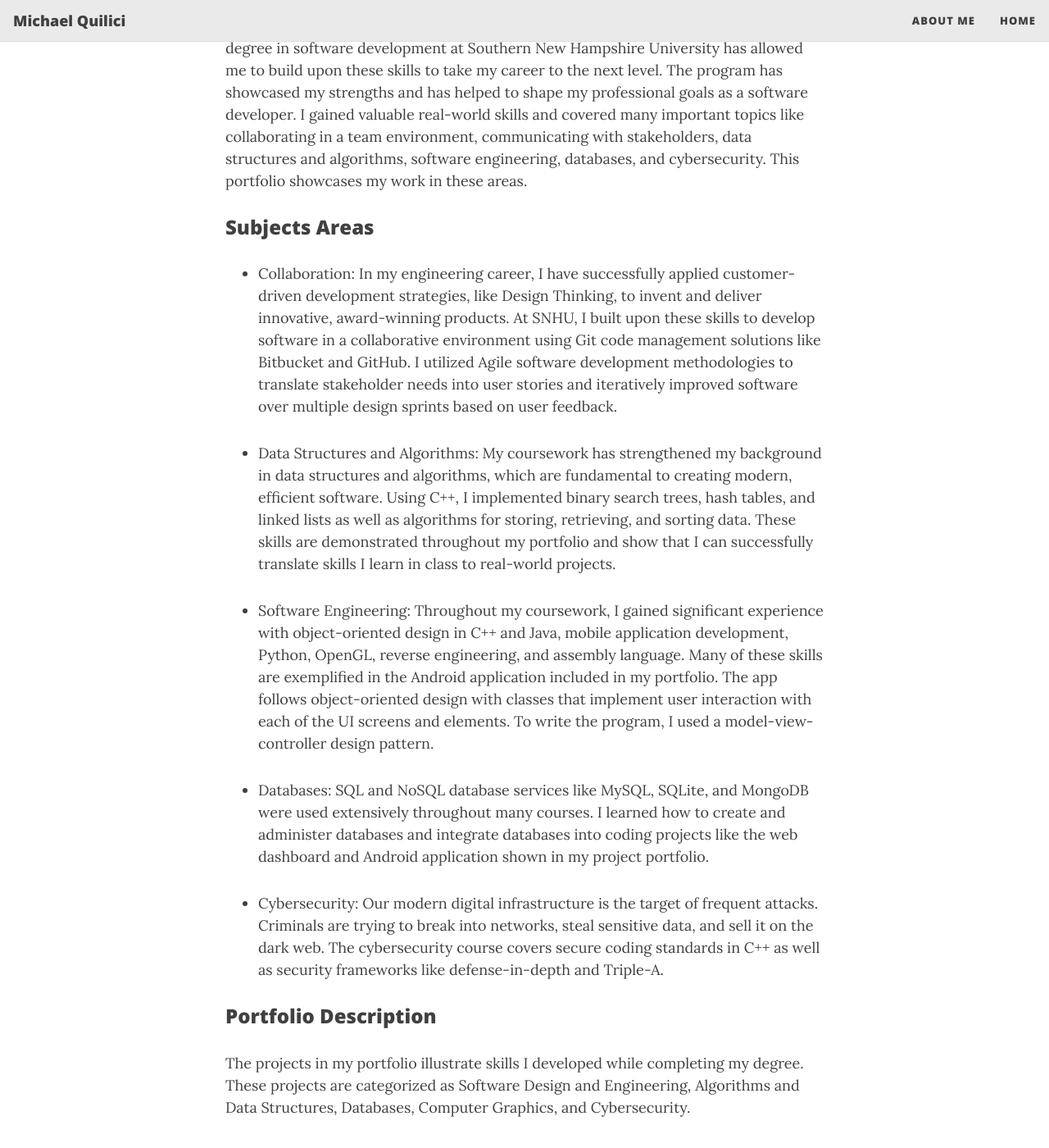
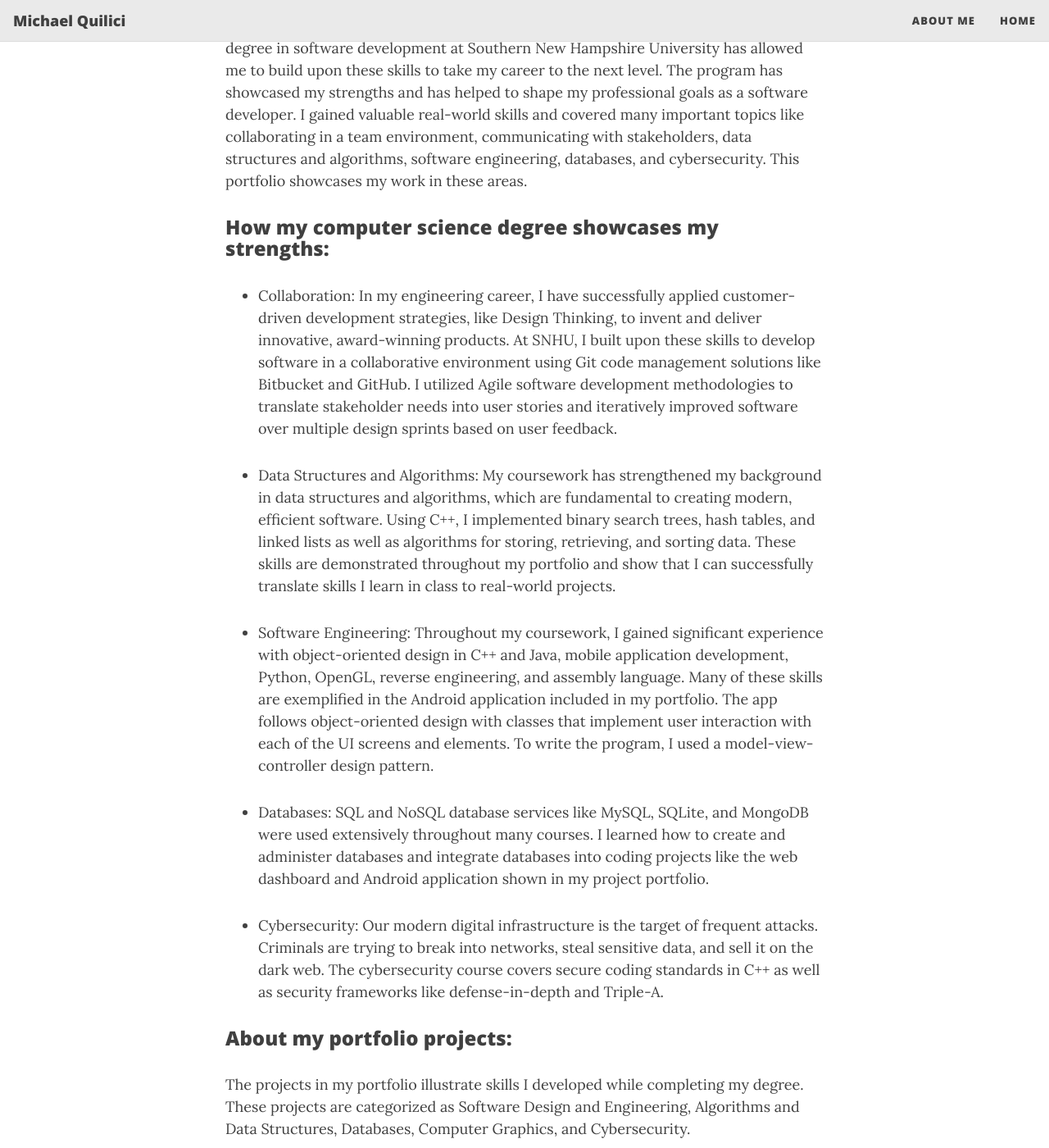
Before and after one commit to mquilici/mquilici.github.io, a Jekyll site: the page built from aboutme.md, in a window 1280 px wide and 1400 px high, scrolled down 470 px. Shown: the whole window at 82% size. Built offline with Jekyll 4.4.1, drawn with Linux system fonts in a browser that asks for light colours; nearby versions of some CDN libraries.

Commit message:
Update aboutme.md

```diff
--- a/aboutme.md
+++ b/aboutme.md
@@ -8,7 +8,7 @@ subtitle: Software Engineer | Scientist | Inventor
 
 I am a software developer, inventor, and scientist with 11 years of experience in IoT devices, robotics, and software-controlled LED lighting. I have 20 patents in areas covering software controls, healthcare, and smart LED light sources. I have degrees in both software development and physics as well as a diverse skill set that includes embedded software, CAD, circuit design, optical design, and electronics testing. My degree in software development at Southern New Hampshire University has allowed me to build upon these skills to take my career to the next level. The program has showcased my strengths and has helped to shape my professional goals as a software developer. I gained valuable real-world skills and covered many important topics like collaborating in a team environment, communicating with stakeholders, data structures and algorithms, software engineering, databases, and cybersecurity. This portfolio showcases my work in these areas.
 
-### Subjects Areas
+### How my computer science degree showcases my strengths:
 
 * Collaboration: In my engineering career, I have successfully applied customer-driven development strategies, like Design Thinking, to invent and deliver innovative, award-winning products. At SNHU, I built upon these skills to develop software in a collaborative environment using Git code management solutions like Bitbucket and GitHub. I utilized Agile software development methodologies to translate stakeholder needs into user stories and iteratively improved software over multiple design sprints based on user feedback.
 
@@ -20,7 +20,7 @@ I am a software developer, inventor, and scientist with 11 years of experience i
 
 * Cybersecurity: Our modern digital infrastructure is the target of frequent attacks. Criminals are trying to break into networks, steal sensitive data, and sell it on the dark web. The cybersecurity course covers secure coding standards in C++ as well as security frameworks like defense-in-depth and Triple-A.
 
-### Portfolio Description
+### About my portfolio projects:
 
 The projects in my portfolio illustrate skills I developed while completing my degree. These projects are categorized as Software Design and Engineering, Algorithms and Data Structures, Databases, Computer Graphics, and Cybersecurity.
 
```
